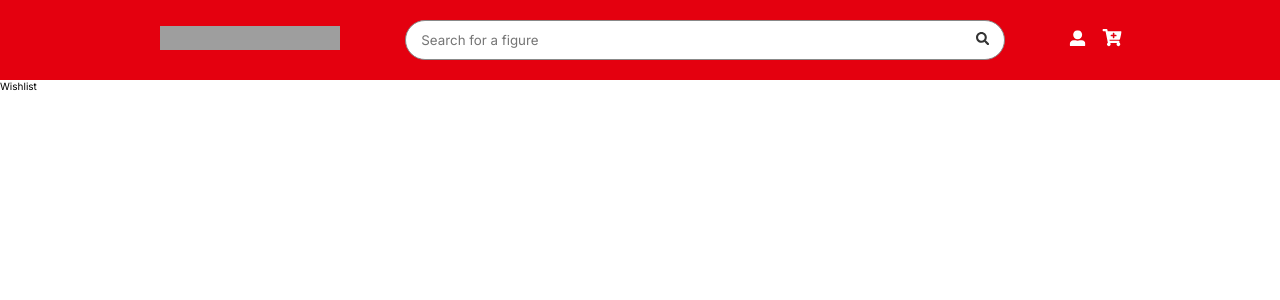
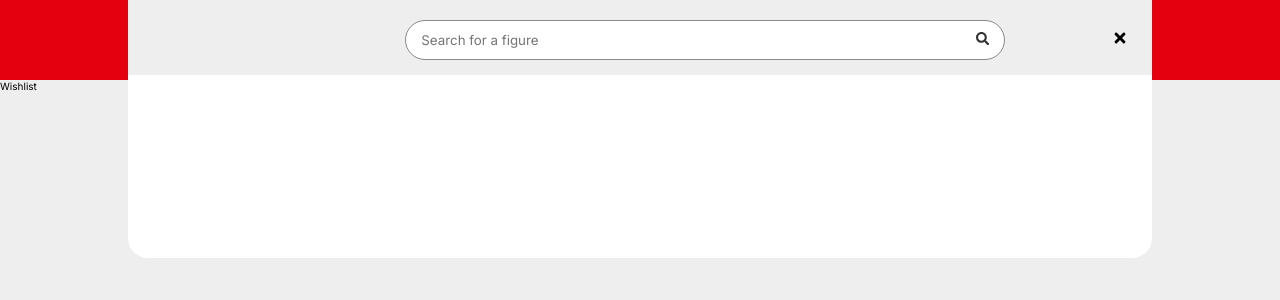
Before and after one commit to PatrykBaranski/AmiiboStore, a React (Vite) app: page /wishlist in a window 1280 px wide. Shown: the top 300 px of the page. Built offline with nearby package versions, Linux system fonts and the light colour scheme; grey boxes are pictures that could not be loaded.

Commit message:
adding styling for live search bar

```diff
--- a/src/components/NavBar.jsx
+++ b/src/components/NavBar.jsx
@@ -6,6 +6,7 @@ import classes from "./Navbar.module.css";
 import SearchBar from "./SearchBar";
 import SignInDropdown from "./SignInDropdown";
 import Backdrop from "./UI/Backdrop";
+import QueryHintsBar from "./QueryHintsBar";
 const NavBar = () => {
   const [isDropdownaVisible, setIsDropdownVisible] = useState(false);
 
@@ -50,6 +51,7 @@ const NavBar = () => {
           </li>
         </ul>
       </nav>
+      <QueryHintsBar />
     </>
   );
 };
--- /dev/null
+++ b/src/components/QueryHintsBar.jsx
@@ -0,0 +1,14 @@
+import { FaTimes } from "react-icons/fa";
+import classes from "./QueryHintsBar.module.css";
+const QueryHintsBar = () => {
+  return (
+    <div className={classes["hint-bar"]}>
+      <div className={classes["hint-bar--header"]}>
+        <FaTimes />
+      </div>
+      <div className={classes["hint-bar--results"]}></div>
+    </div>
+  );
+};
+
+export default QueryHintsBar;
--- /dev/null
+++ b/src/components/QueryHintsBar.module.css
@@ -0,0 +1,19 @@
+.hint-bar {
+  position: absolute;
+  width: 80%;
+  min-height: 280%;
+  background-color: #fff;
+  left: 50%;
+  transform: translateX(-50%);
+  top: 0;
+  border-radius: 0 0 20px 20px;
+}
+.hint-bar--header {
+  background-color: #eee;
+  height: 7.5rem;
+  display: flex;
+  justify-content: flex-end;
+  align-items: center;
+  padding-right: 2.4rem;
+  font-size: 1.6rem;
+}
--- a/src/components/SearchBar.module.css
+++ b/src/components/SearchBar.module.css
@@ -8,6 +8,7 @@
   align-items: center;
   justify-content: center;
   position: relative;
+  z-index: 999;
 }
 .searchbar {
   width: 95%;
--- a/src/main.css
+++ b/src/main.css
@@ -12,4 +12,8 @@ html {
 body {
   margin: 0;
   padding: 0;
+  background-color: #eee;
 }
+:root {
+  position: relative;
+}
```
